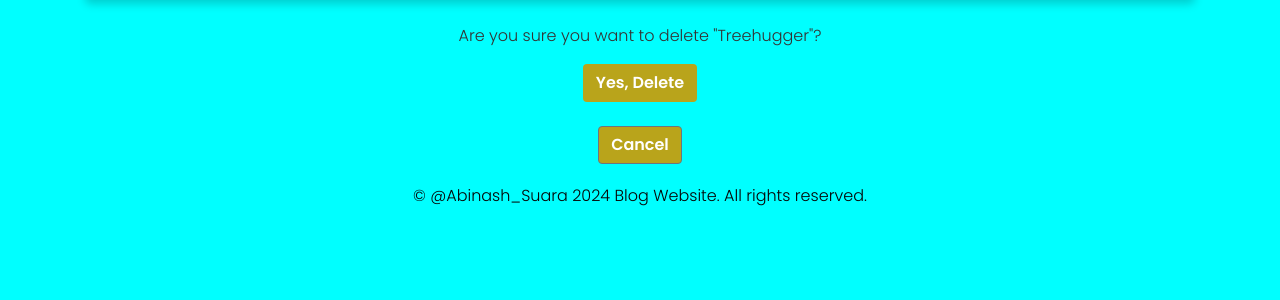
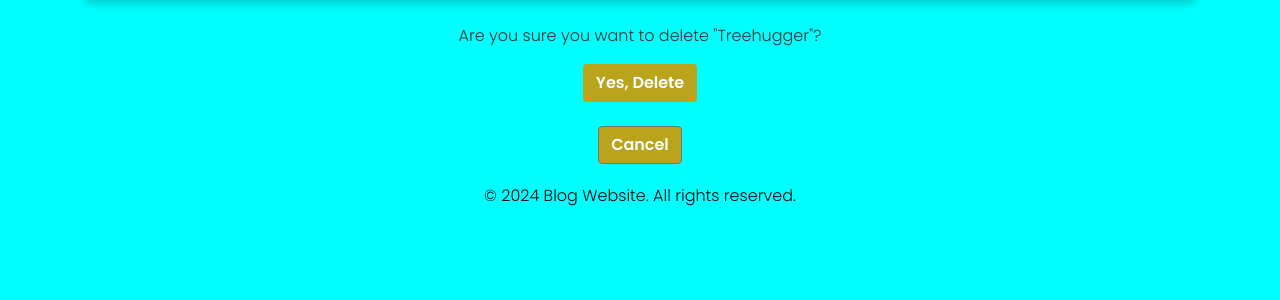
Before and after one commit to Sonalisahu04/Blogging-Website, a Django app: page /5/delete/ in a window 1280 px wide. Shown: the part 134-434 px from the top of the page. Run offline with Django 5.2, Linux system fonts and the light colour scheme; data comes from the database, SQL or seed files in the repository; some libraries are stand-ins or nearby versions.

Commit message:
Update delete.html

```diff
--- a/app/templates/delete.html
+++ b/app/templates/delete.html
@@ -51,7 +51,8 @@
         </div>
     </div>
     <div class="footer">
-        <p>&copy; @Abinash_Suara 2024 Blog Website. All rights reserved.</p>
+        <p>&copy;
+            2024 Blog Website. All rights reserved.</p>
     </div>
 
     <script src="https://ajax.googleapis.com/ajax/libs/jquery/3.5.1/jquery.min.js"></script>
```
